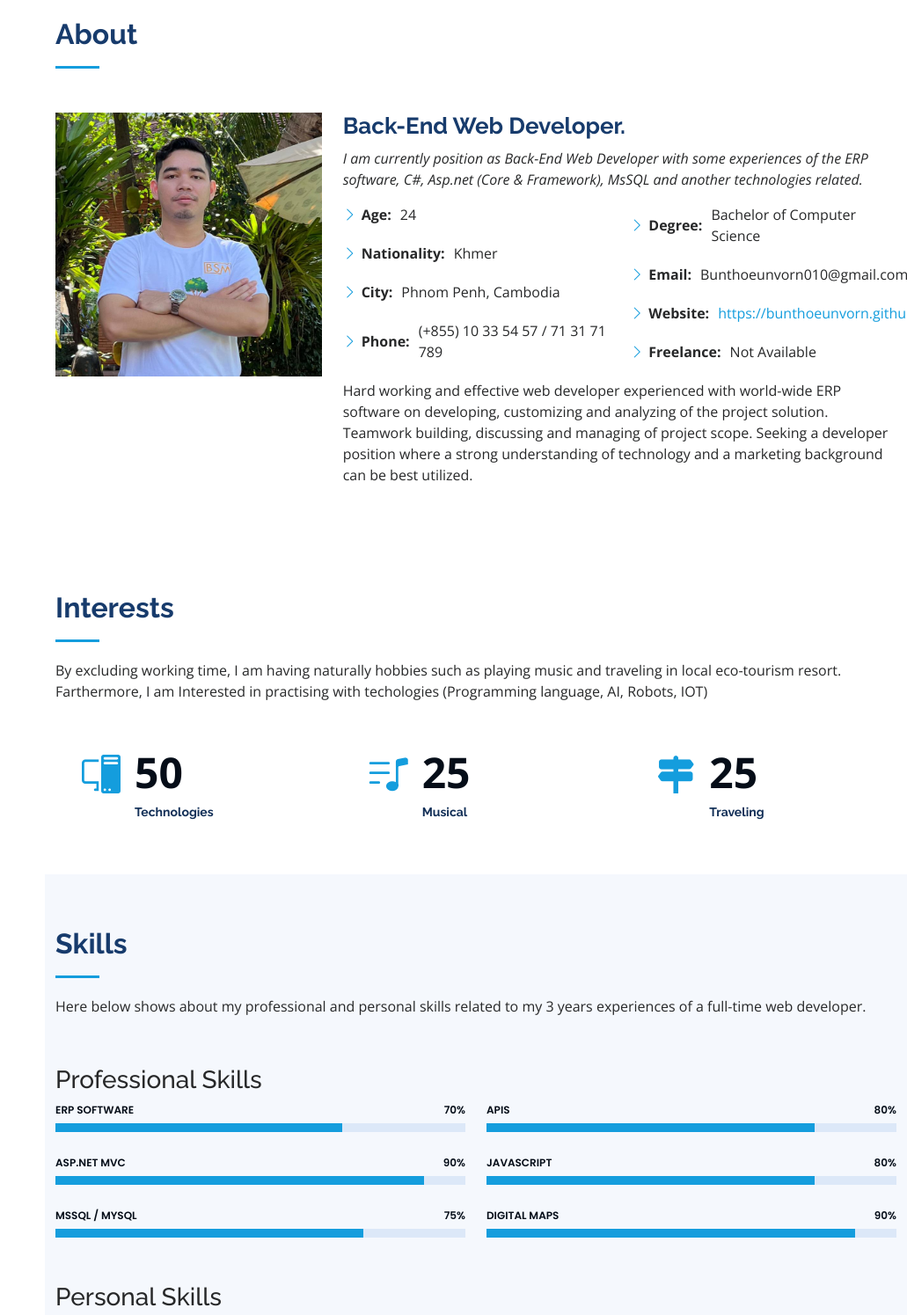
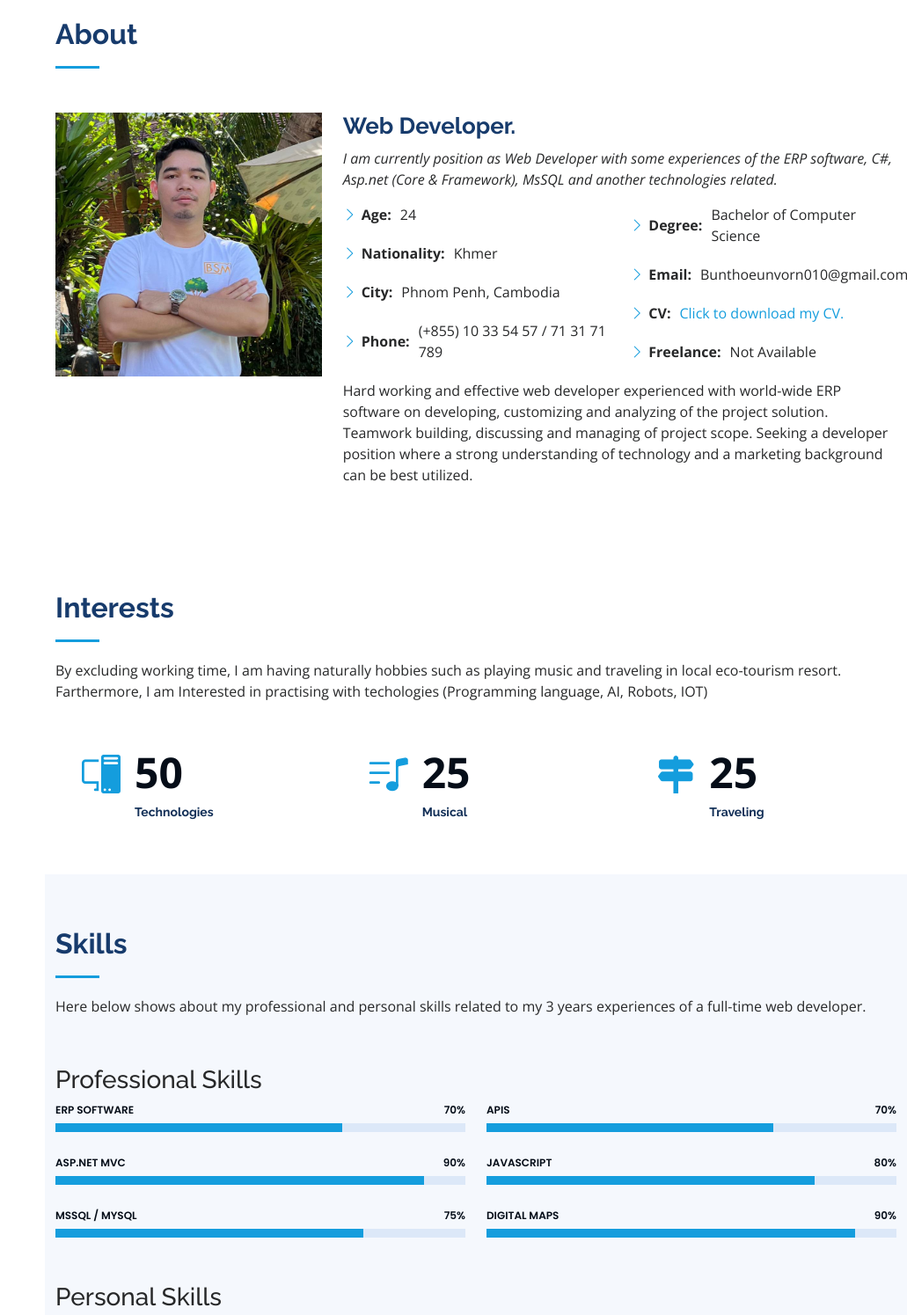
Before and after one commit to BunthoeunVorn/bunthoeunvorn.github.io, a plain HTML site: page index.html in a window 1280 px wide. Shown: the part 840-2335 px from the top of the page at 88% size, without its empty margins (249-1280 px from the left). Drawn offline with nearby package versions, Linux system fonts and the light colour scheme; some packages are replaced by stand-ins of ours.

Commit message:
update information
1. Updated index file with changing Back-End Developer to Web Developer position.
2. added cv to new folder in project asset/myinfo/cv file

```diff
--- a/index.html
+++ b/index.html
@@ -89,9 +89,9 @@
             <img src="assets/img/profile-img.jpg" class="img-fluid" alt="">
           </div>
           <div class="col-lg-8 pt-4 pt-lg-0 content" data-aos="fade-left">
-            <h3>Back-End Web Developer.</h3>
+            <h3>Web Developer.</h3>
             <p class="fst-italic">
-              I am currently position as Back-End Web Developer with some experiences of the ERP software, C#, Asp.net (Core & Framework), MsSQL and another technologies related.
+              I am currently position as Web Developer with some experiences of the ERP software, C#, Asp.net (Core & Framework), MsSQL and another technologies related.
             </p>
             <div class="row">
               <div class="col-lg-6">
@@ -107,7 +107,7 @@
 
                   <li><i class="bi bi-chevron-right"></i> <strong>Degree:</strong> <span>Bachelor of Computer Science</span></li>
                   <li><i class="bi bi-chevron-right"></i> <strong>Email:</strong> <span>Bunthoeunvorn010@gmail.com</span></li>
-                  <li><i class="bi bi-chevron-right"></i> <strong>Website:</strong> <span><a href="https://bunthoeunvorn.github.io">https://bunthoeunvorn.github.io</a></span></li>
+                  <li><i class="bi bi-chevron-right"></i> <strong>CV:</strong> <span><a href="/assets/myinfo/CV-READONLY.pdf" download>Click to download my CV.</a></span></li>
                   <li><i class="bi bi-chevron-right"></i> <strong>Freelance:</strong> <span>Not Available</span></li>
                 </ul>
               </div>
@@ -202,9 +202,9 @@
           <div class="col-lg-6" data-aos="fade-up" data-aos-delay="100">
 
             <div class="progress">
-              <span class="skill">APIs <i class="val">80%</i></span>
+              <span class="skill">APIs <i class="val">70%</i></span>
               <div class="progress-bar-wrap">
-                <div class="progress-bar" role="progressbar" aria-valuenow="80" aria-valuemin="0" aria-valuemax="100"></div>
+                <div class="progress-bar" role="progressbar" aria-valuenow="70" aria-valuemin="0" aria-valuemax="100"></div>
               </div>
             </div>
 
@@ -295,7 +295,7 @@
           <div class="col-lg-6" data-aos="fade-up" data-aos-delay="100">
             <h3 class="resume-title">Professional Experiences</h3>
             <div class="resume-item">
-              <h4>Back-End Web Developer</h4>
+              <h4>Web Developer</h4>
               <h5>2019 - Present</h5>
               <p><em>SUNFIX Consulting co., ltd, Phnom Penh, Cambodia</em></p>
               <ul>
```
Also changed, not shown: 1 other file.
